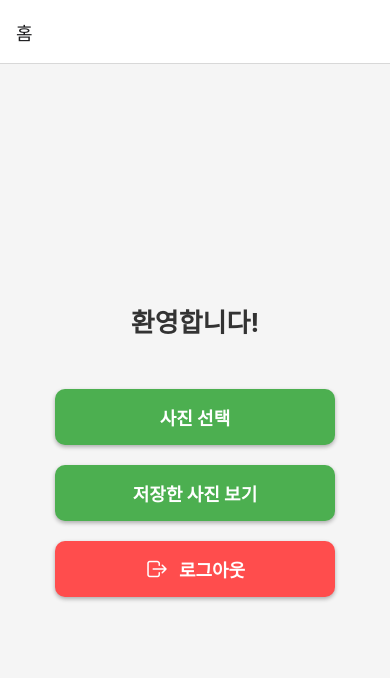
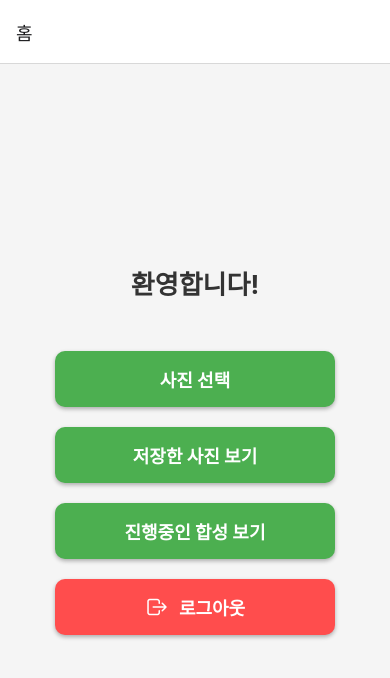
Before and after one commit to hongry7210/hairchange, a React Native app: screen /Home in a window 390 px wide. Shown: the top 678 px of the page. Built offline with nearby package versions, Linux system fonts and the light colour scheme.

Commit message:
요청 넘기면서 사진 받기

```diff
--- a/AuthContext.js
+++ b/AuthContext.js
@@ -8,6 +8,7 @@ export const AuthContext = createContext();
 export const AuthProvider = ({ children }) => {
     const [userId, setUserId] = useState(null);
     const [isLoading, setIsLoading] = useState(true);
+    const [currentRequest, setCurrentRequest] = useState(null); // 현재 요청 상태 추가
 
     useEffect(() => {
         const loadUser = async () => {
@@ -47,7 +48,7 @@ export const AuthProvider = ({ children }) => {
     };
 
     return (
-        <AuthContext.Provider value={{ userId, login, logout, isLoading }}>
+        <AuthContext.Provider value={{ userId, login, logout, isLoading, currentRequest, setCurrentRequest }}>
             {children}
         </AuthContext.Provider>
     );
--- a/DetailPicAndText.js
+++ b/DetailPicAndText.js
@@ -1,4 +1,4 @@
-// src/screens/DetailPicAndText.js
+// DetailPicAndText.js
 
 import React, { useContext } from 'react';
 import {
@@ -34,7 +34,7 @@ const data = [
 ];
 
 const DetailPicAndText = () => {
-  const { userId } = useContext(AuthContext); // AuthContext에서 userId 가져오기
+  const { setCurrentRequest } = useContext(AuthContext); // AuthContext에서 setCurrentRequest 가져오기
   const navigation = useNavigation(); // 네비게이션 훅 사용
 
   // 카드 클릭 시 호출되는 함수
@@ -50,7 +50,10 @@ const DetailPicAndText = () => {
         },
         {
           text: '확인',
-          onPress: () => navigation.navigate('ProgressAndImage', { title }),
+          onPress: () => {
+            setCurrentRequest(title); // 현재 요청 설정
+            navigation.navigate('ProgressAndImage', { title });
+          },
         },
       ],
       { cancelable: true }
--- a/HomeScreen.js
+++ b/HomeScreen.js
@@ -7,7 +7,7 @@ import Icon from 'react-native-vector-icons/Ionicons'; // 아이콘 사용 시
 import { CommonActions } from '@react-navigation/native'; // 네비게이션 초기화를 위해 추가
 
 const HomeScreen = ({ navigation }) => {
-  const { logout } = useContext(AuthContext); // AuthContext에서 logout 함수 가져오기
+  const { logout, currentRequest } = useContext(AuthContext); // AuthContext에서 logout 함수, currentRequest 가져오기
 
   const handleLogout = () => {
     Alert.alert(
@@ -42,6 +42,14 @@ const HomeScreen = ({ navigation }) => {
     );
   };
 
+  const handleNavigateProgress = () => {
+    if (currentRequest) {
+      navigation.navigate('ProgressAndImage', { title: currentRequest });
+    } else {
+      Alert.alert('알림', '진행중인 사진 가공이 없습니다!');
+    }
+  };
+
   return (
     <View style={styles.container}>
       <Text style={styles.title}>환영합니다!</Text>
@@ -60,7 +68,15 @@ const HomeScreen = ({ navigation }) => {
         <Text style={styles.buttonText}>저장한 사진 보기</Text>
       </TouchableOpacity>
 
-      {/* 로그아웃 버튼 추가 */}
+      {/* "진행중인 합성 보기" 버튼 */}
+      <TouchableOpacity
+        style={styles.button}
+        onPress={handleNavigateProgress}
+      >
+        <Text style={styles.buttonText}>진행중인 합성 보기</Text>
+      </TouchableOpacity>
+
+      {/* 로그아웃 버튼 */}
       <TouchableOpacity
         style={[styles.button, styles.logoutButton]}
         onPress={handleLogout}
```
